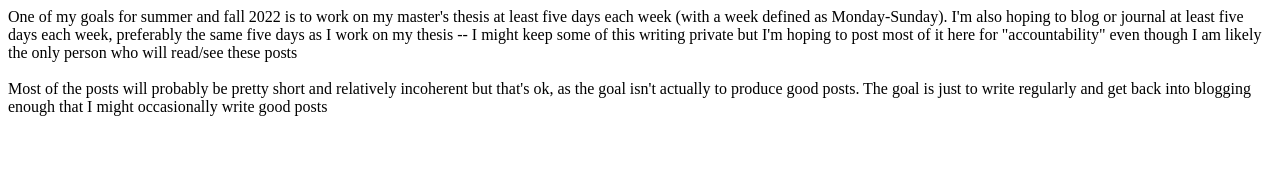
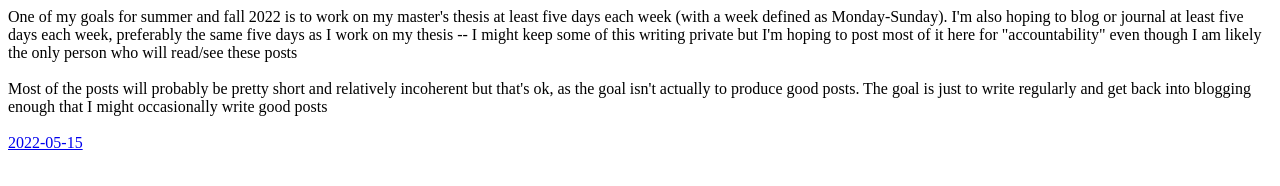
Before and after one commit to alexmeredith8299/dev, a plain HTML site: page docs/daily/index.html in a window 1280 px wide. Drawn offline with Linux system fonts and the light colour scheme.

Commit message:
link on daily page

```diff
--- a/docs/daily/index.html
+++ b/docs/daily/index.html
@@ -2,3 +2,6 @@ One of my goals for summer and fall 2022 is to work on my master's thesis at lea
 <br/>
 <br/>
 Most of the posts will probably be pretty short and relatively incoherent but that's ok, as the goal isn't actually to produce good posts. The goal is just to write regularly and get back into blogging enough that I might occasionally write good posts
+<br/>
+<br/>
+<a href="https://alexmeredith.space/dev/docs/daily/2022-05-15.html">2022-05-15</a>
```
